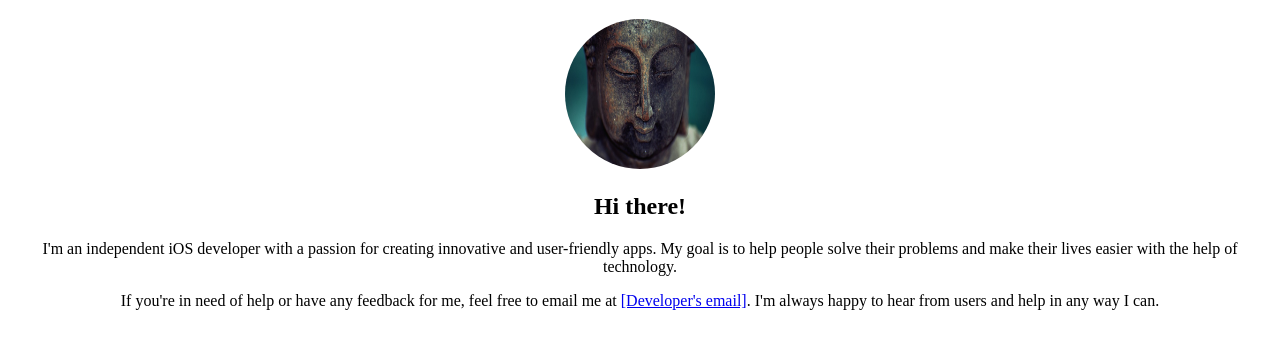
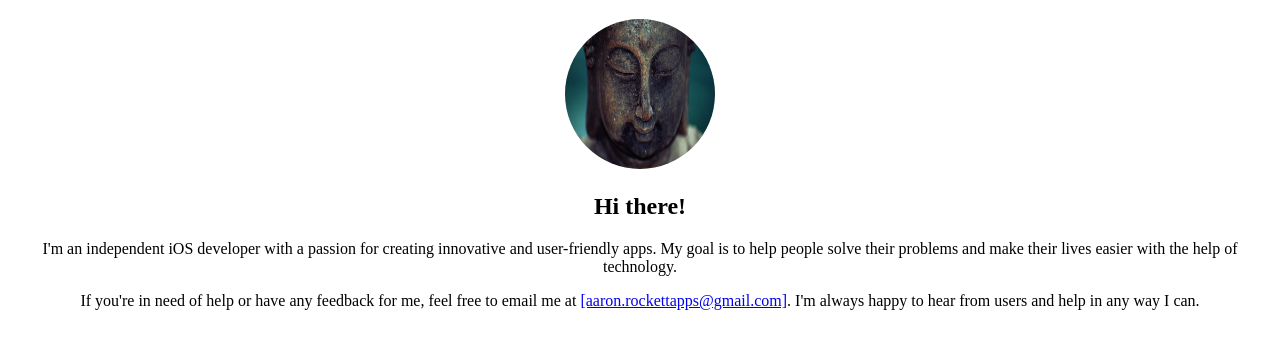
Before and after one commit to RockettApps/RockettApps.github.io, a plain HTML site: page index.html in a window 1280 px wide. Shown: the part 61-410 px from the top of the page. Drawn offline with Linux system fonts and the light colour scheme.

Commit message:
added email

```diff
--- a/index.html
+++ b/index.html
@@ -6,7 +6,7 @@
   <img src="zen-g3603c6767_640.jpg" alt="Developer's photo" style="border-radius:50%; width:150px; height:150px;">
   <h2>Hi there!</h2>
   <p>I'm an independent iOS developer with a passion for creating innovative and user-friendly apps. My goal is to help people solve their problems and make their lives easier with the help of technology.</p>
-  <p>If you're in need of help or have any feedback for me, feel free to email me at <a href="mailto:aaron.rockettapps@gmail.com">[Developer's email]</a>. I'm always happy to hear from users and help in any way I can.</p>
+  <p>If you're in need of help or have any feedback for me, feel free to email me at <a href="mailto:aaron.rockettapps@gmail.com">[aaron.rockettapps@gmail.com]</a>. I'm always happy to hear from users and help in any way I can.</p>
 </div>
 </body>
 </html>
```
